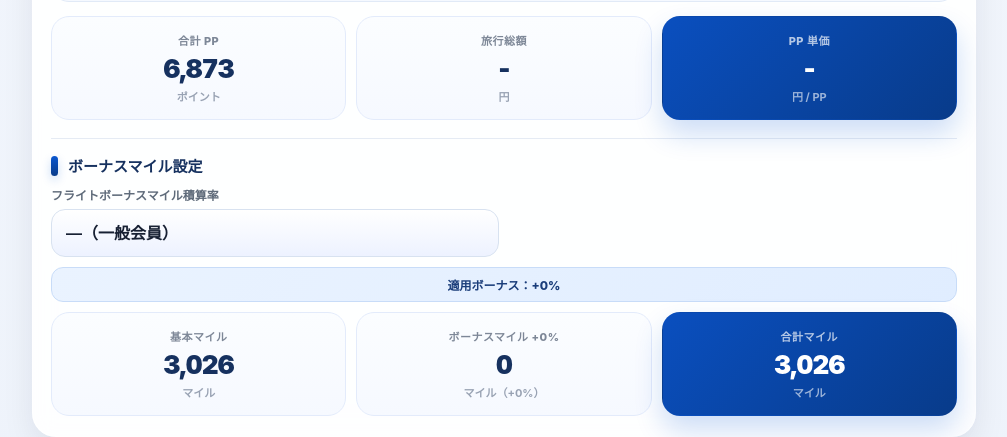
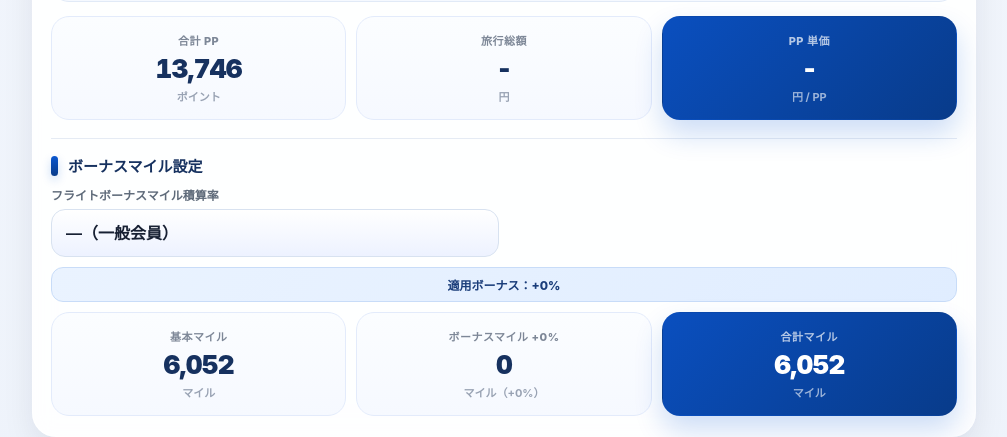
Before and after one commit to dmasuda-propro/ana, a plain HTML site: page index.html in a window 1280 px wide. Shown: the part 1564-2001 px from the top of the page, without its empty margins (136-1143 px from the left). Drawn offline with Linux system fonts and the light colour scheme.

Commit message:
Update index.html

```diff
--- a/index.html
+++ b/index.html
@@ -638,7 +638,7 @@ function mkSeg(params={}) {
     type='domestic', ap1='', ap2='',
     seat='エコノミークラス', fare='スタンダード',
     intlOrigin='東京', intlDest='',
-    bookClass='Y', roundtrip=false
+    bookClass='Y', roundtrip=true
   } = params;
   return { id:ST.nextSegId++, type, ap1, ap2, seat, fare, intlOrigin, intlDest, bookClass, roundtrip };
 }
```
